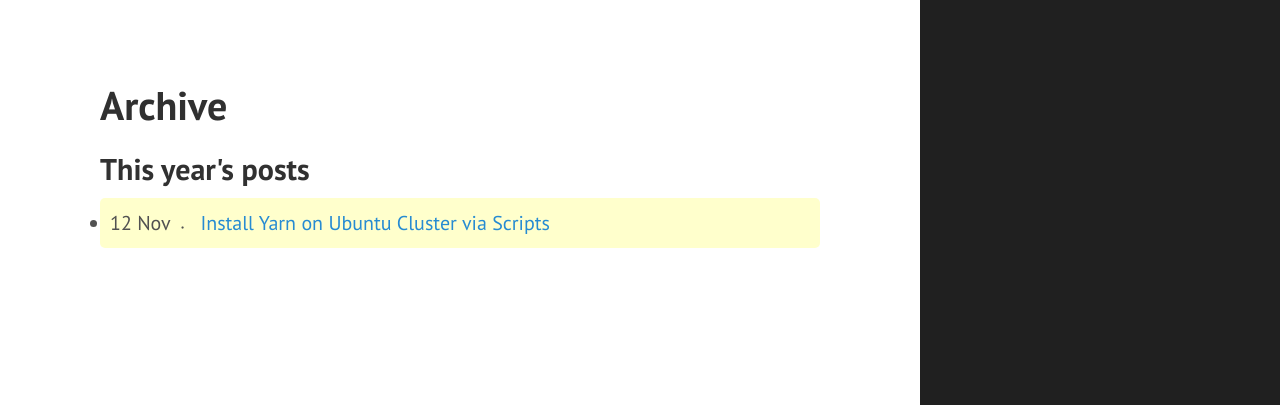
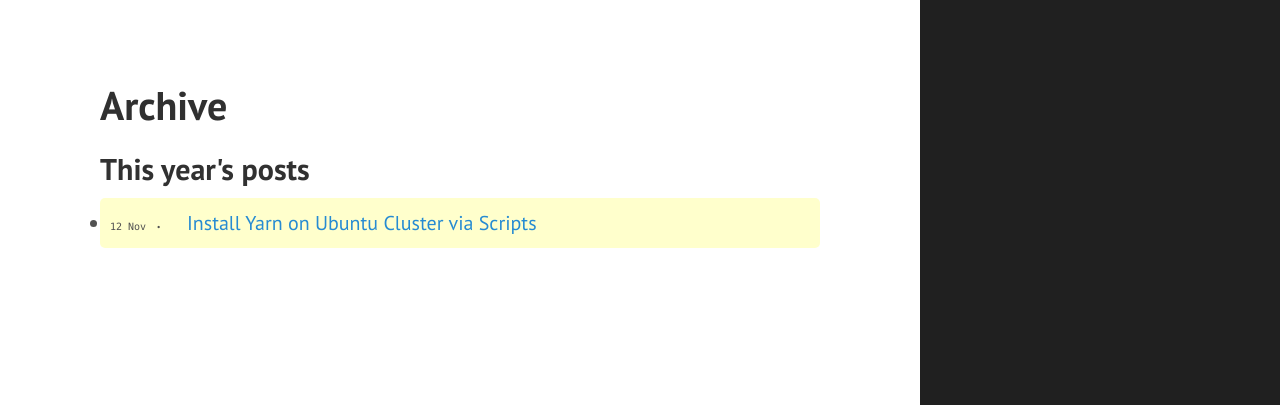
Before and after one commit to legatoo/legatoo.github.io, a Jekyll site: the page built from archive.md, in a window 1280 px wide. Shown: the top 405 px of the page. Built offline with Jekyll 4.4.1, drawn with Linux system fonts in a browser that asks for light colours; Markdown is read by kramdown in place of the engine named in the settings.

Commit message:
add archive page

```diff
--- a/_includes/head.html
+++ b/_includes/head.html
@@ -5,8 +5,6 @@
 
   <!-- Enable responsiveness on mobile devices-->
   <meta name="viewport" content="width=device-width, initial-scale=1.0, maximum-scale=1">
-  <meta name="google-site-verification" content="WL1ODKKvlWjqsK-5AQdM-JRO0BauJSFVj85HnmMU4cA" />
-
   <title>
     {% if page.title == "Home" %}
       {{ site.title }} &middot; {{ site.tagline }}
--- a/public/css/hyde.css
+++ b/public/css/hyde.css
@@ -166,7 +166,37 @@ a.sidebar-nav-item:focus {
   }
 }
 
-ul li time:after {content:"•";font-size:8px;padding-left:10px}#archive .this{-webkit-border-radius:5px;-moz-border-radius:5px;-ms-border-radius:5px;-o-border-radius:5px;border-radius:5px;background-color:#ffc;margin-left:0;padding:10px}#archive .this li:last-child{margin-bottom:0}
+#archive ul{
+  margin-left:10px
+}
+
+#archive ul li time{
+  display:inline-block;
+  font-family:"Monaco","Courier",monospace;
+  font-size:10px;
+  padding-right:10px
+}
+
+#archive ul li time:after{
+  content:"•";
+  font-size:8px;
+  padding-left:10px
+}
+
+#archive .this{
+  -webkit-border-radius:5px;
+  -moz-border-radius:5px;
+  -ms-border-radius:5px;
+  -o-border-radius:5px;
+  border-radius:5px;
+  background-color:#ffc;
+  margin-left:0;padding:10px
+}
+
+#archive .this li:last-child{
+    margin-bottom:0
+}
+
 /*
  * Themes
  *
```
